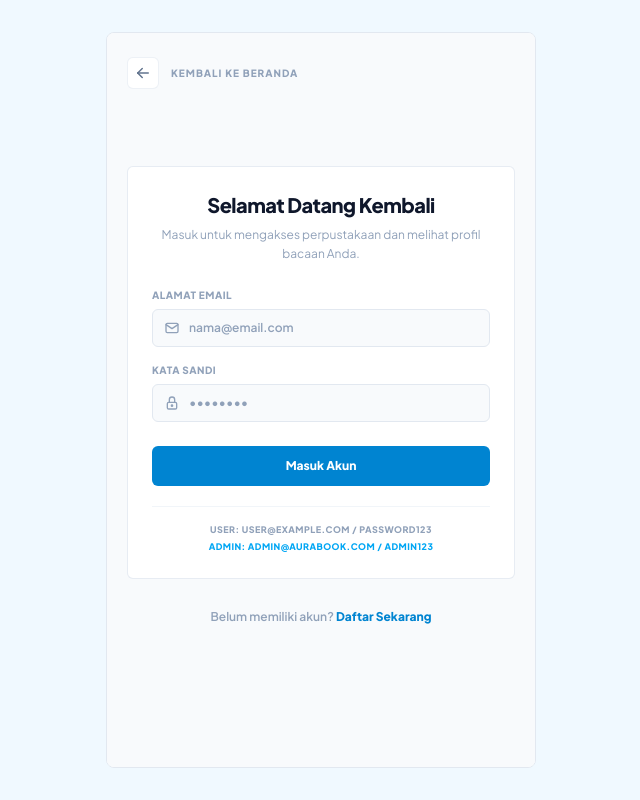
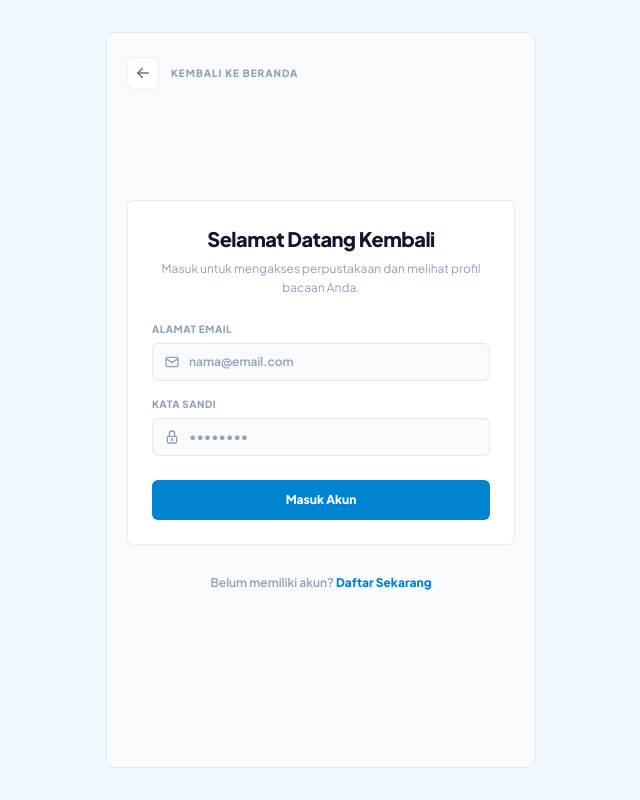
Before and after one commit to laravelaja/ebook-frontend, a React (Vite) app: page /login in a window 1280 px wide. Shown: the whole page, without its empty margins (319-959 px from the left). Built offline with nearby package versions, Linux system fonts and the light colour scheme.

Commit message:
style: improve login page

```diff
--- a/src/features/users/auth/Login.tsx
+++ b/src/features/users/auth/Login.tsx
@@ -114,14 +114,6 @@ export const Login = () => {
           </form>
 
           {/* Quick Login Assist Info */}
-          <div className="mt-5 pt-4 border-t border-slate-100 text-center flex flex-col gap-1">
-            <span className="text-[9px] font-extrabold uppercase text-slate-400 tracking-wider">
-              User: user@example.com / password123
-            </span>
-            <span className="text-[9px] font-extrabold uppercase text-sky-500 tracking-wider">
-              Admin: admin@aurabook.com / admin123
-            </span>
-          </div>
         </div>
 
         {/* Redirect Option */}
```
